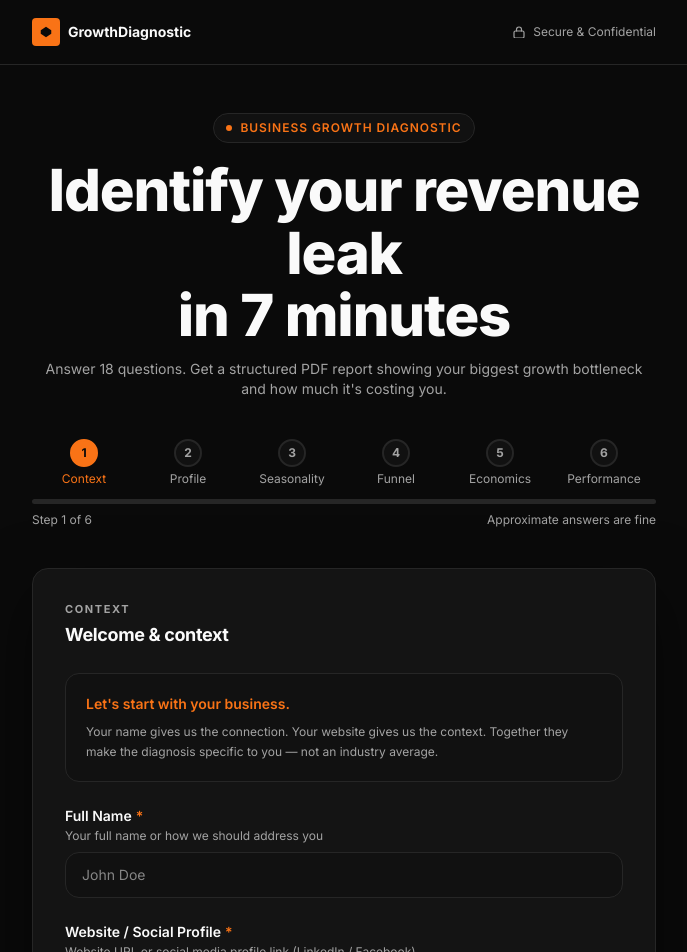
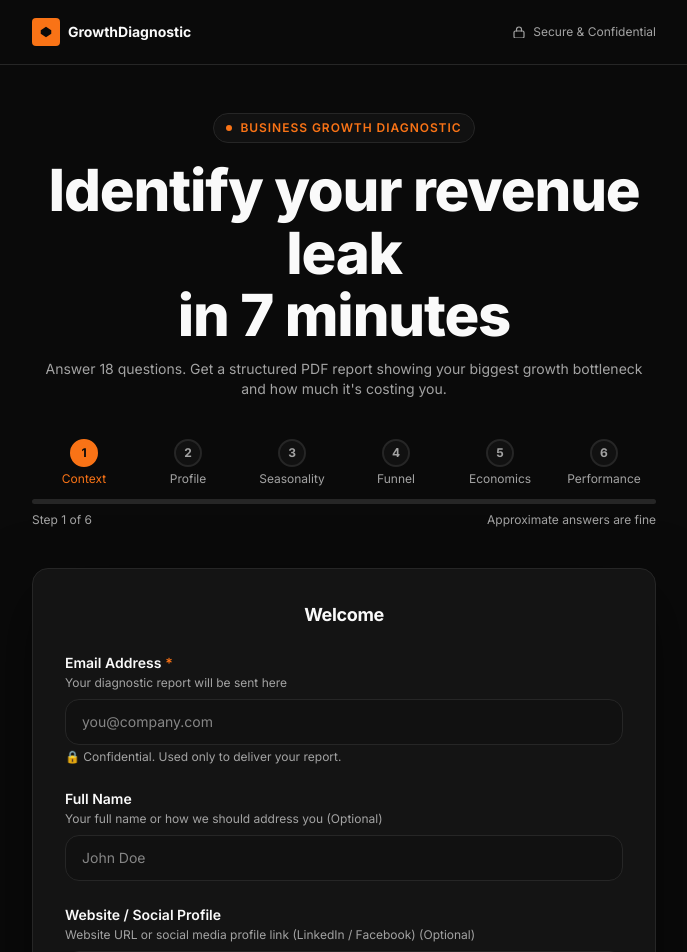
Before and after one commit to 1clipwizard1-bit/growth-diagnostic-site, a React (Vite) app: page /diagnostic in a window 1280 px wide. Shown: the top 952 px of the page, without its empty margins (296-983 px from the left). Built offline with nearby package versions, Linux system fonts and the light colour scheme.

Commit message:
Move email input to step 1, make name and website optional, center Welcome header

```diff
--- a/src/web/pages/diagnostic.tsx
+++ b/src/web/pages/diagnostic.tsx
@@ -175,15 +175,26 @@ function ProgressBar({ step, total }: { step: number; total: number }) {
 function Step1({ data, onChange, errors }: { data: FormData; onChange: (k: keyof FormData, v: string) => void; errors: Partial<Record<keyof FormData, string>> }) {
   return (
     <div className="space-y-6">
-      <div className="rounded-xl border p-5 bg-[var(--bg2)]" style={{ borderColor: 'var(--border)' }}>
-        <p className="text-sm font-semibold mb-2" style={{ color: 'var(--orange)' }}>Let's start with your business.</p>
-        <p className="text-xs leading-relaxed" style={{ color: 'var(--muted)' }}>
-          Your name gives us the connection. Your website gives us the context. Together they make the diagnosis specific to you — not an industry average.
-        </p>
+      <div>
+        <Label required helper="Your diagnostic report will be sent here">Email Address</Label>
+        <input
+          type="email"
+          value={data.email}
+          onChange={e => onChange('email', e.target.value)}
+          placeholder="you@company.com"
+          className="w-full px-4 py-3 rounded-xl border text-sm outline-none transition-all"
+          style={{
+            background: 'var(--bg2)', color: 'var(--text)',
+            borderColor: errors.email ? 'var(--red)' : data.email ? 'var(--orange)' : 'var(--border)',
+            boxShadow: errors.email ? '0 0 0 1px rgba(248,113,113,0.25)' : data.email ? '0 0 0 1px rgba(249,115,22,0.15)' : 'none',
+          }}
+        />
+        {errors.email && <div className="text-xs mt-1" style={{ color: 'var(--red)' }}>{errors.email}</div>}
+        <div className="text-xs mt-1" style={{ color: 'var(--muted)' }}>🔒 Confidential. Used only to deliver your report.</div>
       </div>
 
       <div>
-        <Label required helper="Your full name or how we should address you">Full Name</Label>
+        <Label helper="Your full name or how we should address you (Optional)">Full Name</Label>
         <input
           type="text"
           value={data.name}
@@ -200,7 +211,7 @@ function Step1({ data, onChange, errors }: { data: FormData; onChange: (k: keyof
       </div>
 
       <div>
-        <Label required helper="Website URL or social media profile link (LinkedIn / Facebook)">Website / Social Profile</Label>
+        <Label helper="Website URL or social media profile link (LinkedIn / Facebook) (Optional)">Website / Social Profile</Label>
         <input
           type="text"
           value={data.website}
@@ -712,24 +723,6 @@ function Step6({ data, onChange, errors }: { data: FormData; onChange: (k: keyof
           ]}
         />
       </div>
-
-      <div>
-        <Label required helper="Your diagnostic report will be sent here">Email Address</Label>
-        <input
-          type="email"
-          value={data.email}
-          onChange={e => onChange('email', e.target.value)}
-          placeholder="you@company.com"
-          className="w-full px-4 py-3 rounded-xl border text-sm outline-none transition-all"
-          style={{
-            background: 'var(--bg2)', color: 'var(--text)',
-            borderColor: errors.email ? 'var(--red)' : data.email ? 'var(--orange)' : 'var(--border)',
-            boxShadow: errors.email ? '0 0 0 1px rgba(248,113,113,0.25)' : data.email ? '0 0 0 1px rgba(249,115,22,0.15)' : 'none',
-          }}
-        />
-        {errors.email && <div className="text-xs mt-1" style={{ color: 'var(--red)' }}>{errors.email}</div>}
-        <div className="text-xs mt-1" style={{ color: 'var(--muted)' }}>🔒 Confidential. Used only to deliver your report.</div>
-      </div>
     </div>
   );
 }
@@ -980,8 +973,8 @@ export default function DiagnosticForm() {
     const errs: Partial<Record<keyof FormData, string>> = {};
 
     if (step === 1) {
-      if (!data.name.trim()) errs.name = 'Please enter your name';
-      if (!data.website.trim()) errs.website = 'Please enter your website or social profile';
+      if (!data.email) errs.email = 'Email is required';
+      else if (!/^[^\s@]+@[^\s@]+\.[^\s@]+$/.test(data.email)) errs.email = 'Please enter a valid email';
     }
 
     if (step === 2) {
@@ -1030,8 +1023,6 @@ export default function DiagnosticForm() {
       if (!data.responseTime) errs.responseTime = 'Required';
       if (!data.trackingQuality) errs.trackingQuality = 'Required';
       if (!data.followUpSystem) errs.followUpSystem = 'Required';
-      if (!data.email) errs.email = 'Email is required';
-      else if (!/^[^\s@]+@[^\s@]+\.[^\s@]+$/.test(data.email)) errs.email = 'Please enter a valid email';
     }
 
     setErrors(errs);
@@ -1189,13 +1180,15 @@ export default function DiagnosticForm() {
 
             {/* Form card */}
             <div className="card-premium p-8 animate-fade-up">
-              <div className="mb-6">
-                <div className="section-label mb-1" style={{ color: 'var(--muted)' }}>
-                  {['Context', 'Business Profile', 'Seasonality', 'Funnel Metrics', 'Unit Economics', 'Performance & Capture'][step - 1]}
-                </div>
+              <div className={`mb-6 ${step === 1 ? 'text-center' : ''}`}>
+                {step > 1 && (
+                  <div className="section-label mb-1" style={{ color: 'var(--muted)' }}>
+                    {['Context', 'Business Profile', 'Seasonality', 'Funnel Metrics', 'Unit Economics', 'Performance & Capture'][step - 1]}
+                  </div>
+                )}
                 <h2 className="font-bold text-lg" style={{ color: 'var(--text)' }}>
                   {[
-                    'Welcome & context',
+                    'Welcome',
                     'Tell us about your business',
                     'How seasonality affects you',
                     'How does your funnel perform?',
```
